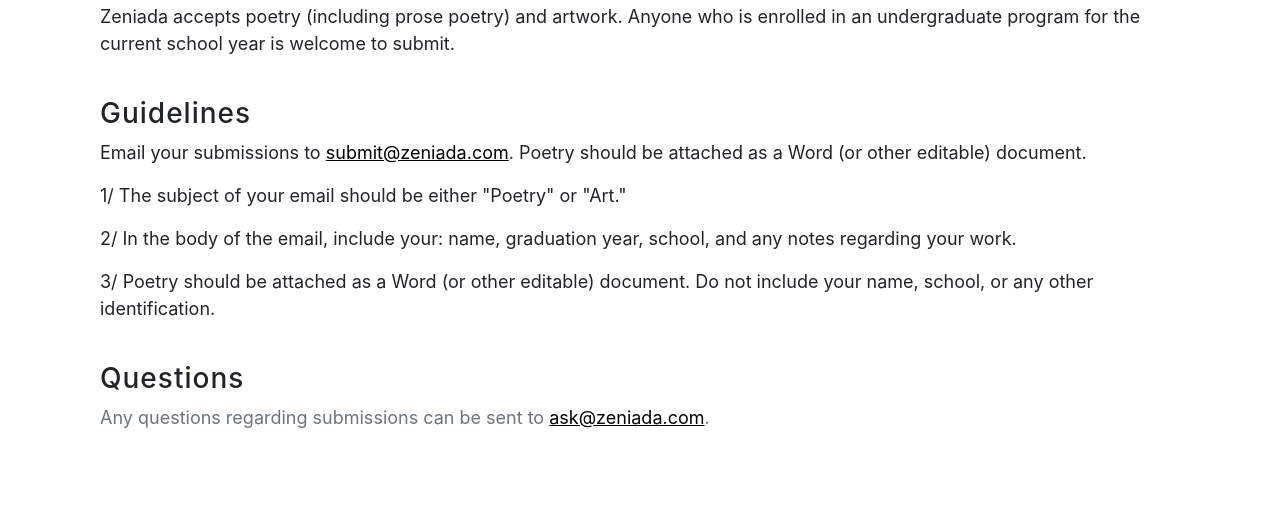
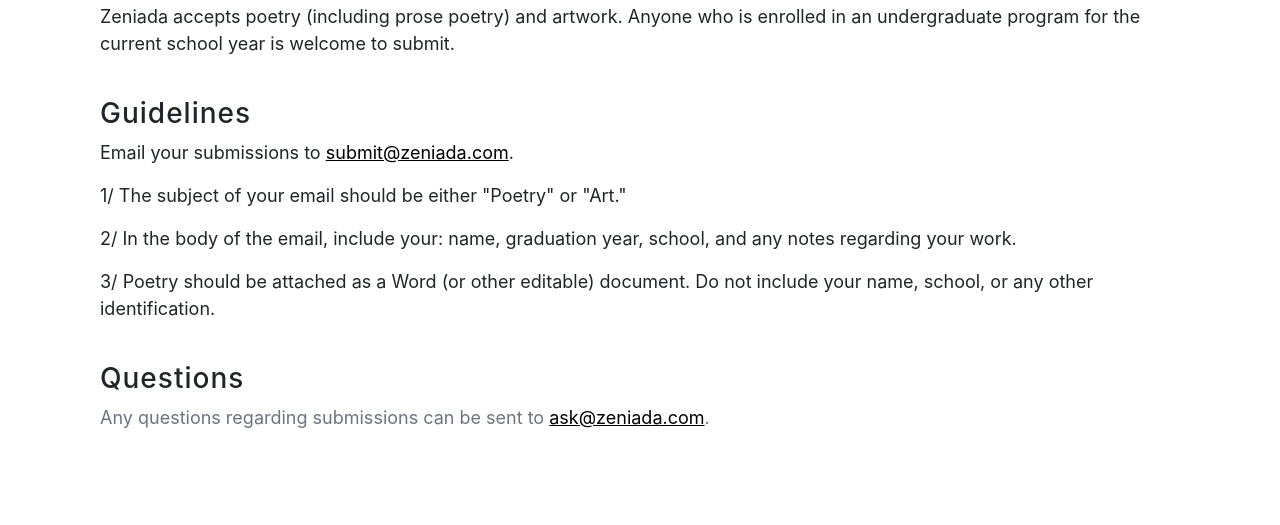
Before and after one commit to joellymammoth/zeniada.github.io, a website with bundled scripts: page index.html in a window 1280 px wide. Shown: the part 1579-2104 px from the top of the page. Built offline with nearby package versions, Linux system fonts and the light colour scheme; a web font is replaced by a local one.

Commit message:
got rid of redundancy

```diff
--- a/index.html
+++ b/index.html
@@ -101,7 +101,7 @@
               <div class="row">
                 <div class="col-lg-12">
                     <h3>Guidelines</h3>
-                    <p class>Email your submissions to <a href="mailto:submit@zeniada.com" style="color: black; text-decoration: underline;">submit@zeniada.com</a>. Poetry should be attached as a Word (or other editable) document.</p>
+                    <p class>Email your submissions to <a href="mailto:submit@zeniada.com" style="color: black; text-decoration: underline;">submit@zeniada.com</a>.</p>
                     <p>1/ The subject of your email should be either "Poetry" or "Art."</p>
                     <p>2/ In the body of the email, include your: name, graduation year, school, and any notes regarding your work.</p>
                     <p>3/ Poetry should be attached as a Word (or other editable) document. Do not include your name, school, or any other identification.</p>
```
